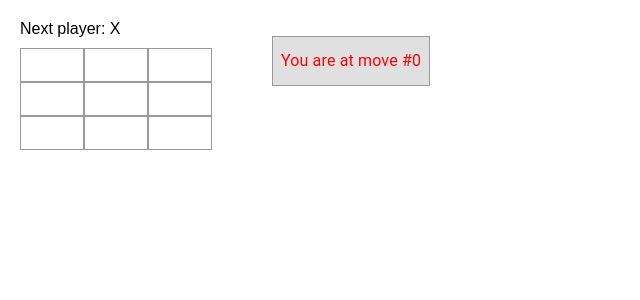
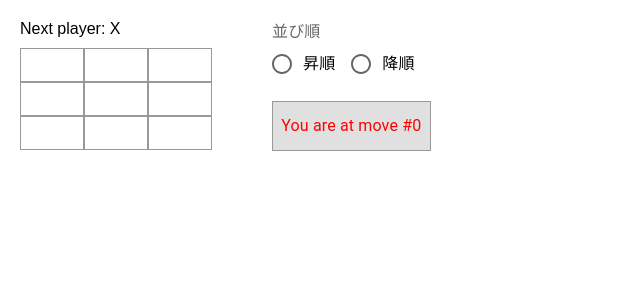
Before and after one commit to YUD96/react-tutorial, a React (Create React App) app: page / in a window 1280 px wide. Shown: the top 300 px of the page, without its empty margins (0-640 px from the left). Built offline with nearby package versions, Linux system fonts and the light colour scheme.

Commit message:
追加機能 #4

```diff
--- a/src/App.js
+++ b/src/App.js
@@ -2,8 +2,12 @@ import { useState } from "react";
 import {
   Box,
   Button,
+  FormControlLabel,
+  FormLabel,
   ListItemButton,
   ListItemText,
+  Radio,
+  RadioGroup,
   Typography,
 } from "@mui/material";
 
@@ -77,6 +81,7 @@ function Board({ xIsNext, squares, onPlay }) {
 export default function Game() {
   const [history, setHistory] = useState([Array(9).fill(null)]);
   const [currentMove, setCurrentMove] = useState(0);
+  const [isAsc, setIsAsc] = useState(true);
   const currentSquares = history[currentMove];
   const xIsNext = currentMove % 2 === 0;
 
@@ -84,6 +89,10 @@ export default function Game() {
     const nextHistory = [...history.slice(0, currentMove + 1), nextSquares];
     setHistory(nextHistory);
     setCurrentMove(nextHistory.length - 1);
+  }
+
+  function handleSortButtonClick(ascending) {
+    ascending === true ? setIsAsc(true) : setIsAsc(false);
   }
 
   function jumpTo(nextMove) {
@@ -132,12 +141,35 @@ export default function Game() {
     );
   });
 
+  if (!isAsc) moves.reverse();
   return (
     <Box className="game">
       <Box className="game-board">
         <Board xIsNext={xIsNext} squares={currentSquares} onPlay={handlePlay} />
       </Box>
       <Box className="game-info">
+        <Box sx={{ pl: 5 }} className="sort-toggle">
+          <FormLabel id="demo-row-radio-buttons-group-label">並び順</FormLabel>
+          <RadioGroup
+            row
+            aria-labelledby="demo-row-radio-buttons-group-label"
+            name="row-radio-buttons-group"
+          >
+            <FormControlLabel
+              value="昇順"
+              control={<Radio />}
+              label="昇順"
+              onChange={() => handleSortButtonClick(true)}
+            />
+
+            <FormControlLabel
+              value="降順"
+              control={<Radio />}
+              label="降順"
+              onChange={() => handleSortButtonClick(false)}
+            />
+          </RadioGroup>
+        </Box>
         <ol>{moves}</ol>
       </Box>
     </Box>
```
